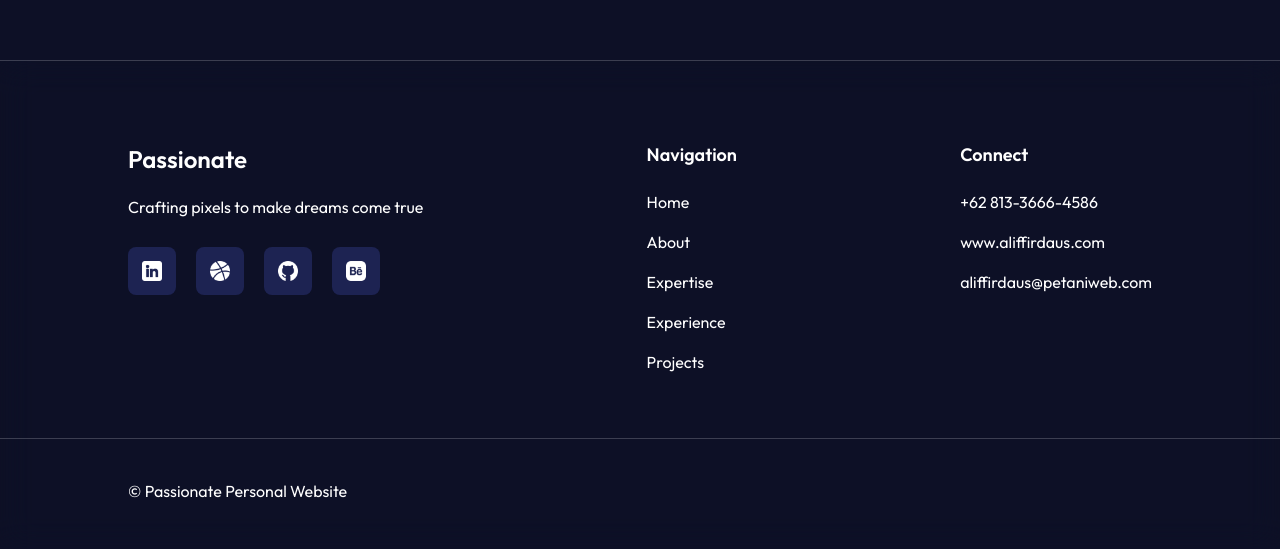
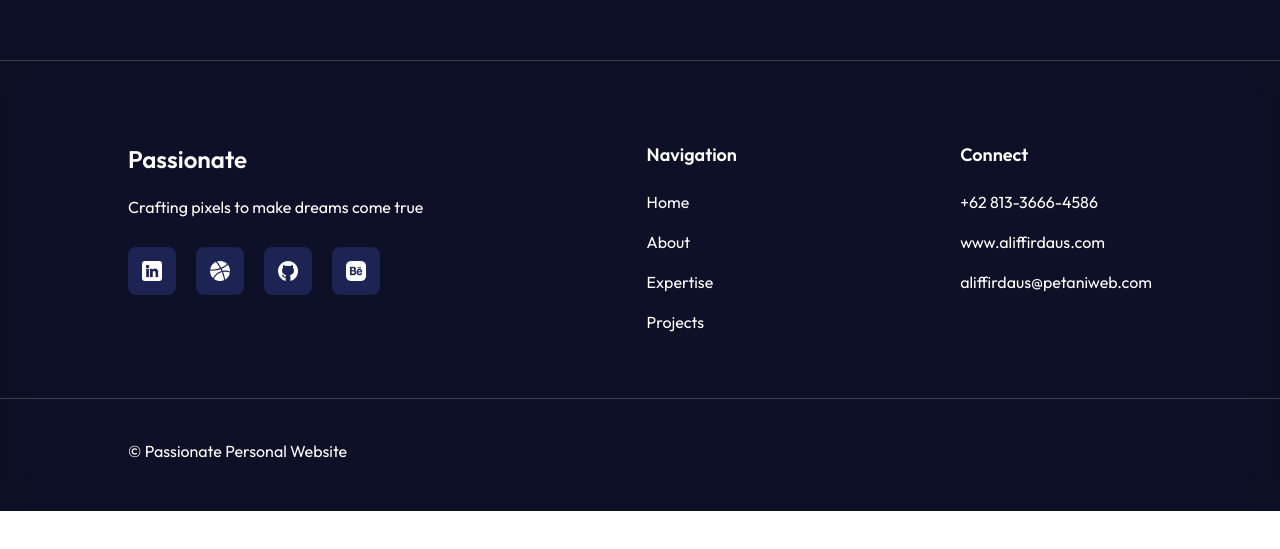
Before and after one commit to alif-firdaus/Passionate-React, a React (Create React App) app: page / in a window 1280 px wide. Shown: the part 8528-9077 px from the top of the page. After the commit the page ends 9039 px from the top, so only its background shows below. Built offline with nearby package versions, Linux system fonts and the light colour scheme.

Commit message:
Footer Navigation : updated

```diff
--- a/src/Components/Footer.jsx
+++ b/src/Components/Footer.jsx
@@ -115,9 +115,6 @@ const Footer = () => {
 								<a href="#expertise">Expertise</a>
 							</p>
 							<p className="text-[18px] lg:text-[16px] dark:text-white text-black cursor-pointer">
-								<a href="#experience">Experience</a>
-							</p>
-							<p className="text-[18px] lg:text-[16px] dark:text-white text-black cursor-pointer">
 								<a href="#projects">Projects</a>
 							</p>
 						</div>
```
